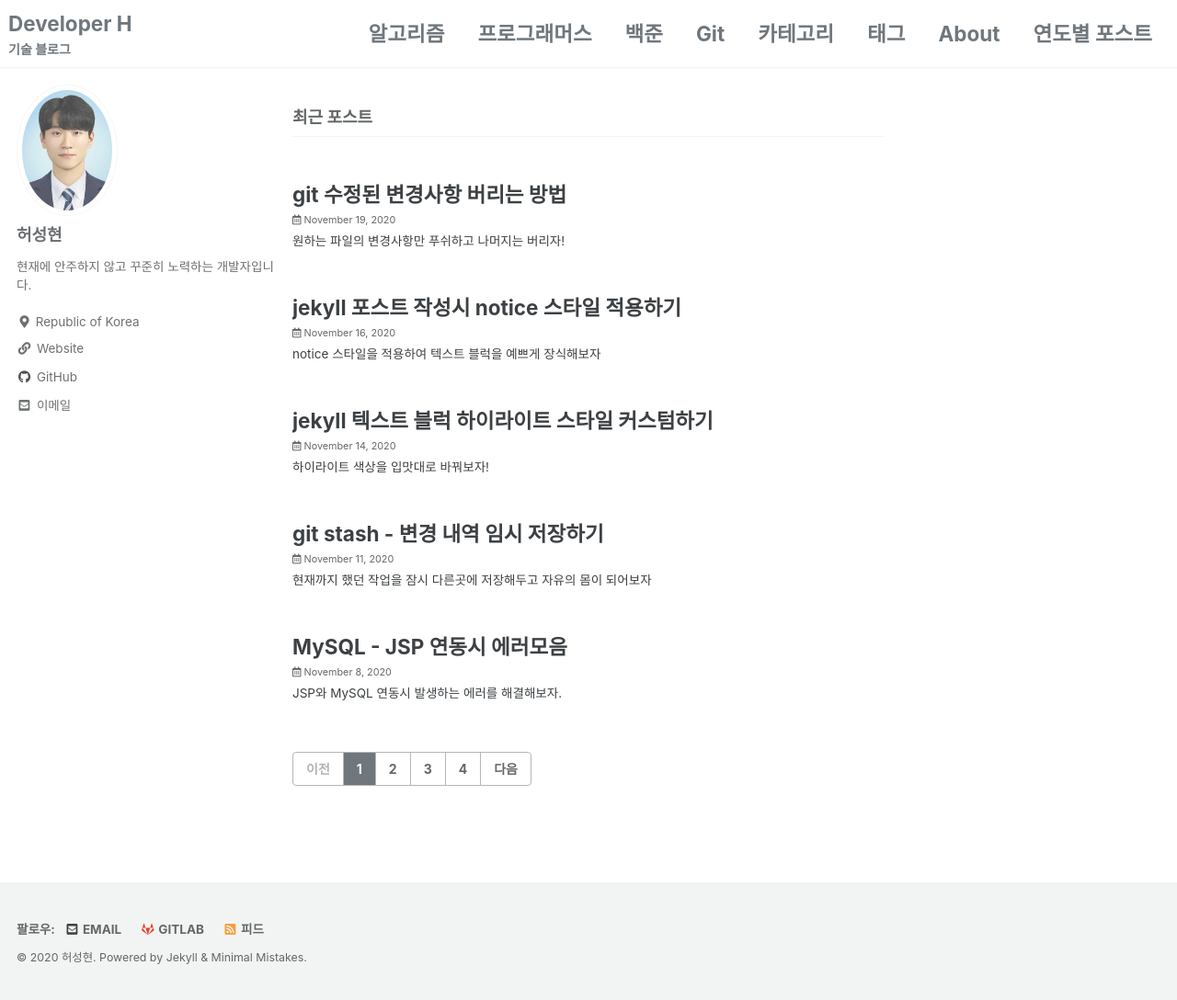
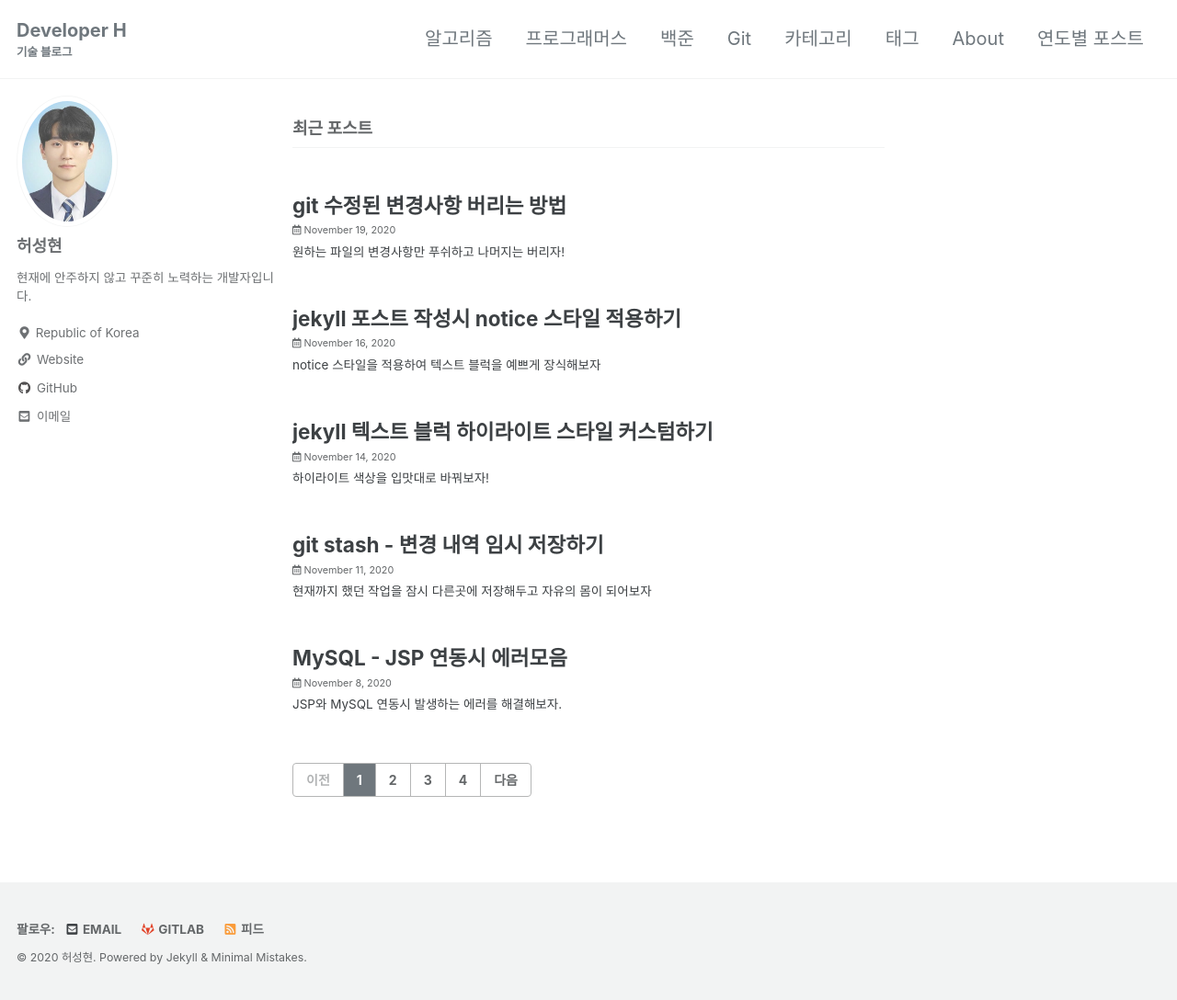
Before and after one commit to heoseongh/heoseongh.github.io, a Jekyll site: the page built from index.html, in a window 1280 px wide and 1088 px high. Shown: the whole window at 92% size. Built offline with Jekyll 4.4.1, drawn with Linux system fonts in a browser that asks for light colours; cached includes are drawn as plain includes; the list of posts is cut into pages by our own code.

Commit message:
글자 크기 18->20 변경

```diff
--- a/_sass/minimal-mistakes/_masthead.scss
+++ b/_sass/minimal-mistakes/_masthead.scss
@@ -17,7 +17,7 @@
     margin-right: auto;
     /* 메뉴바 패딩 조절 */
     /* padding: 1em; */
-    padding: 0.4em;
+    padding: 1em;
     max-width: 100%;
     display: -webkit-box;
     display: -ms-flexbox;
@@ -27,8 +27,8 @@
     justify-content: space-between;
     font-family: $sans-serif-narrow;
     /* 메뉴바 텍스트 설정 */
-    font-size: $type-size-4;
-    font-weight: bold;
+    //font-size: $type-size-4;
+    //font-weight: bold;
 
     @include breakpoint($x-large) {
       max-width: $max-width;
--- a/_sass/minimal-mistakes/_navigation.scss
+++ b/_sass/minimal-mistakes/_navigation.scss
@@ -74,7 +74,7 @@
       margin-bottom: 0.25em;
       padding: 0.5em 1em;
       font-family: $sans-serif;
-      font-size: 14px;
+      font-size: 14px;            // 메뉴 탐색 버튼 크기 변경
       font-weight: bold;
       line-height: 1.5;
       text-align: center;
@@ -167,7 +167,7 @@
 /*
      Priority plus navigation
      ========================================================================== */
-
+/* 네비게이션 속성 */
 .greedy-nav {
   position: relative;
   display: -webkit-box;
@@ -184,6 +184,7 @@
     margin: 0 1rem;
     color: $masthead-link-color;
     text-decoration: none;
+    font-size: 20px;
 
     &:hover {
       color: $masthead-link-color-hover;
--- a/_sass/minimal-mistakes/_reset.scss
+++ b/_sass/minimal-mistakes/_reset.scss
@@ -10,6 +10,7 @@ html {
   background-color: $background-color;
   font-size: 16px;
 
+  /* medium 페이지 일때 폰트 사이즈 */
   @include breakpoint($medium) {
     font-size: 18px;
   }
```
